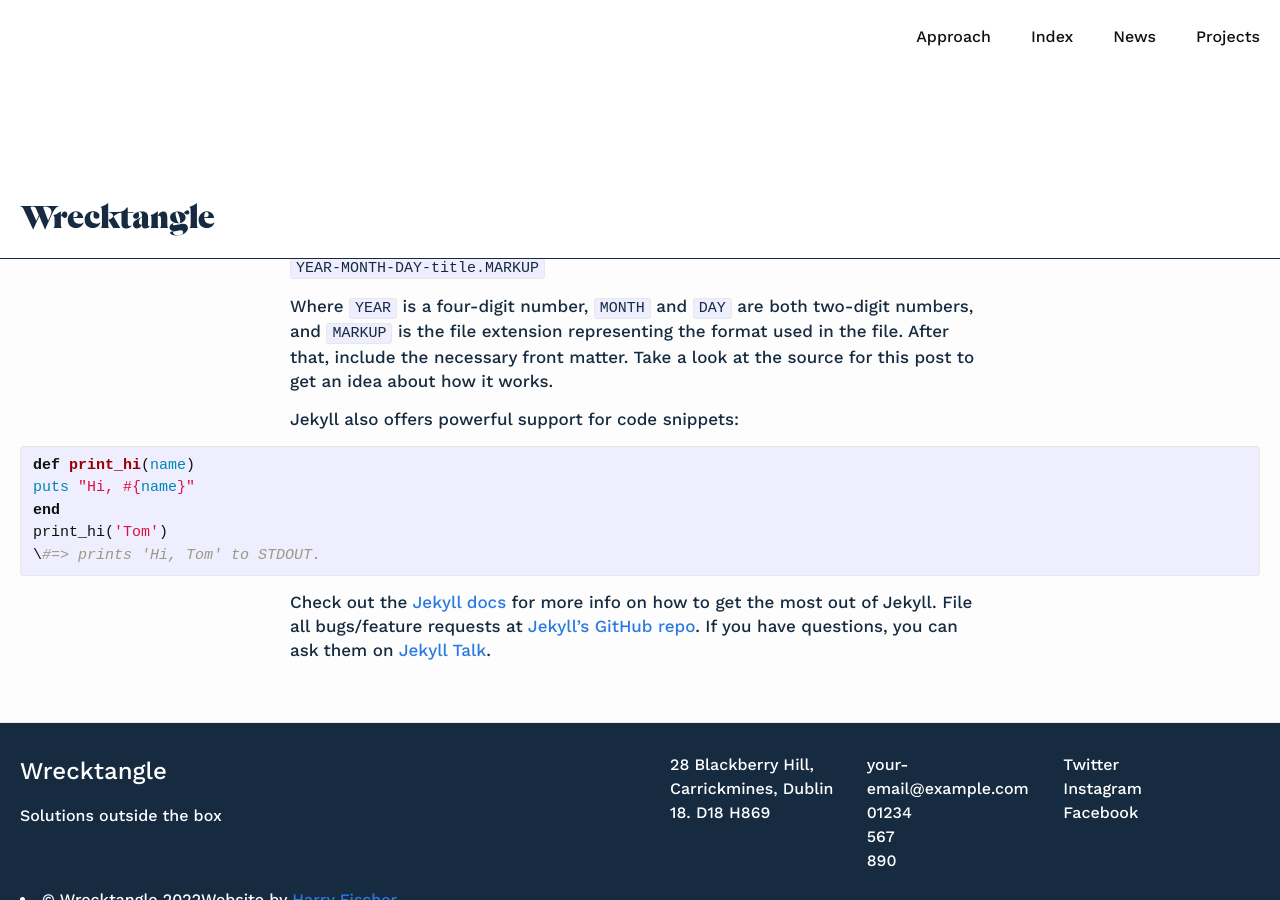
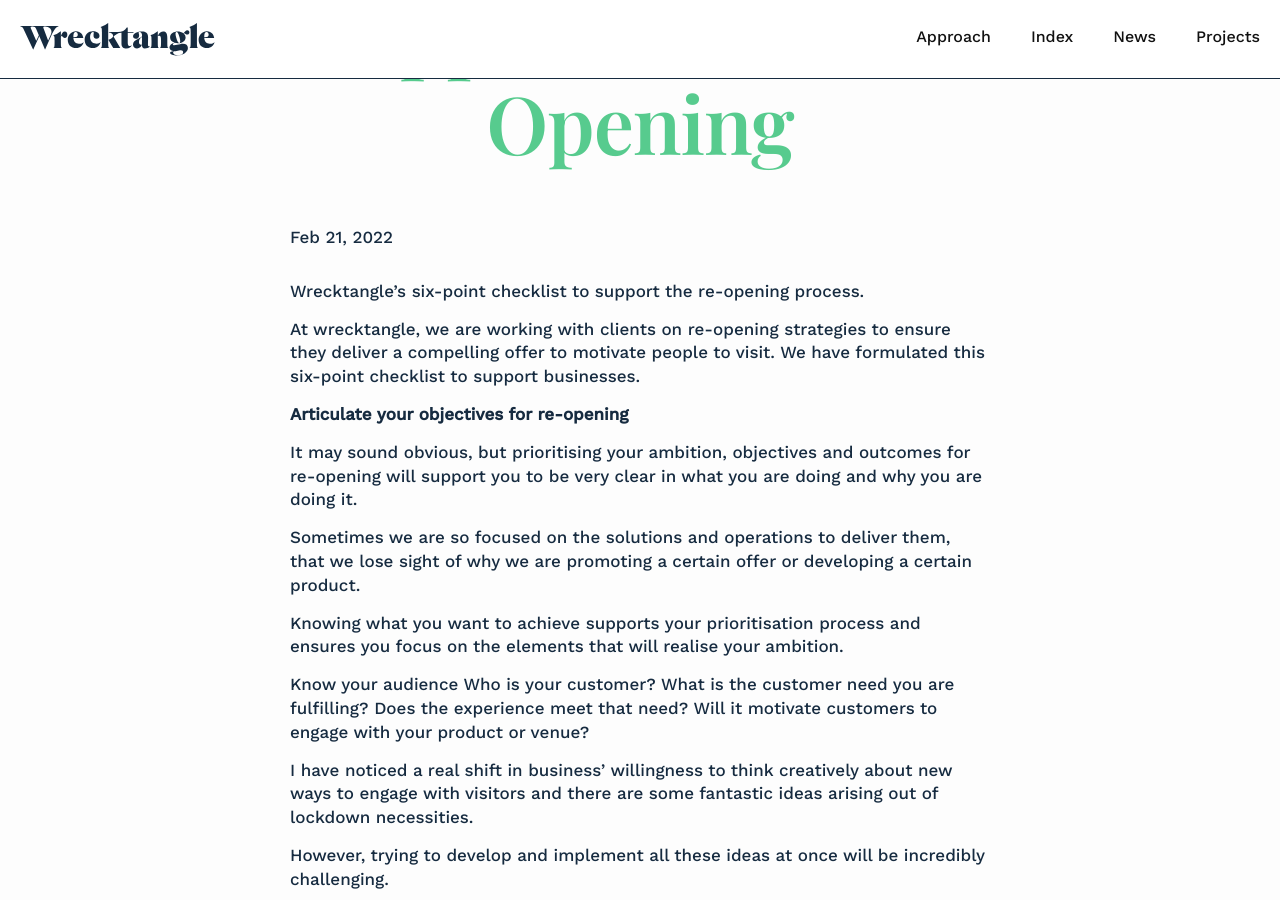
Before and after one commit to HarryFischer/wrecktangle, a Jekyll site: the page built from _posts/2022-02-21-welcome-to-jekyll.markdown, in a window 1280 px wide and 900 px high, scrolled down 388 px. Built offline with Jekyll 4.4.1, drawn with Linux system fonts in a browser that asks for light colours; some web fonts are replaced; some of the changed text lies outside the part shown.

Commit message:
Updated Welcome To Jekyll

```diff
--- a/_posts/2022-02-21-welcome-to-jekyll.markdown
+++ b/_posts/2022-02-21-welcome-to-jekyll.markdown
@@ -1,5 +1,5 @@
 ---
-title: Welcome to Jekyll!
+title: A Strategic Approach to Re-Opening
 date: 2022-02-21 15:56:00 Z
 categories:
 - jekyll
@@ -7,24 +7,51 @@
 layout: post
 ---
 
-You’ll find this post in your `_posts` directory. Go ahead and edit it and re-build the site to see your changes. You can rebuild the site in many different ways, but the most common way is to run `jekyll serve`, which launches a web server and auto-regenerates your site when a file is updated.
+Wrecktangle's six-point checklist to support the re-opening process.
 
-Jekyll requires blog post files to be named according to the following format:
+At wrecktangle, we are working with clients on re-opening strategies to ensure they deliver a compelling offer to motivate people to visit. We have formulated this six-point checklist to support businesses.
 
-{% include header.html %}
+**Articulate your objectives for re-opening**
 
-`YEAR-MONTH-DAY-title.MARKUP`
+It may sound obvious, but prioritising your ambition, objectives and outcomes for re-opening will support you to be very clear in what you are doing and why you are doing it.
 
-Where `YEAR` is a four-digit number, `MONTH` and `DAY` are both two-digit numbers, and `MARKUP` is the file extension representing the format used in the file. After that, include the necessary front matter. Take a look at the source for this post to get an idea about how it works.
+Sometimes we are so focused on the solutions and operations to deliver them, that we lose sight of why we are promoting a certain offer or developing a certain product.
 
-Jekyll also offers powerful support for code snippets:
+Knowing what you want to achieve supports your prioritisation process and ensures you focus on the elements that will realise your ambition.
 
-{% highlight ruby %}
-def print_hi(name)
-puts "Hi, #{name}"
-end
-print_hi('Tom')
-\#=> prints 'Hi, Tom' to STDOUT.
-{% endhighlight %}
+Know your audience
+Who is your customer? What is the customer need you are fulfilling? Does the experience meet that need? Will it motivate customers to engage with your product or venue?
 
-Check out the [Jekyll docs](https://jekyllrb.com/docs/home) for more info on how to get the most out of Jekyll. File all bugs/feature requests at [Jekyll’s GitHub repo](https://github.com/jekyll/jekyll). If you have questions, you can ask them on [Jekyll Talk](https://talk.jekyllrb.com/).
+
+I have noticed a real shift in business’ willingness to think creatively about new ways to engage with visitors and there are some fantastic ideas arising out of lockdown necessities.
+
+
+However, trying to develop and implement all these ideas at once will be incredibly challenging.
+
+
+Looking at your ideas through the lens of your audience and whether they know your brand, or are new to your brand, will support you to choose those ideas with the greatest likelihood of success.
+
+
+Operational Planning
+It is important to develop a robust operational plan to include all elements of the customer journey, from enquiry, to booking, to activation and follow up. This should also integrate any digital and human interventions and include any new processes due to Covid restrictions.
+
+
+In this way, everyone is clear on the roadmap and the steps to make the experience happen.
+
+
+Management and Accountability
+Be crystal clear on who will deliver the elements within the operational plan. Specify who will manage the operations and who will be accountable for its success.
+
+
+Size of the Prize
+As a business, you may decide to run an offer for PR purposes, or you may want to make a profit. Understanding what the commercial opportunity is, and modelling this alongside a detailed costs breakdown, is critical.
+
+
+Make a proactive decision on your approach, rather than reactively determining whether or not something was revenue generating. This will also inform your KPIs and objectives for re-opening.
+
+
+Review
+Conduct weekly reviews of your KPIs  and build in opportunities to capture lessons learned and to gather feedback throughout. In this way you can dynamically address issues or amplify wins during the process, rather than staying the course for the duration.
+
+
+At wrecktangle, we are passionate about creating success stories, which is why we start with a first class operational model and exceptional customer experiences. Click here to find out more about what we do.
```
